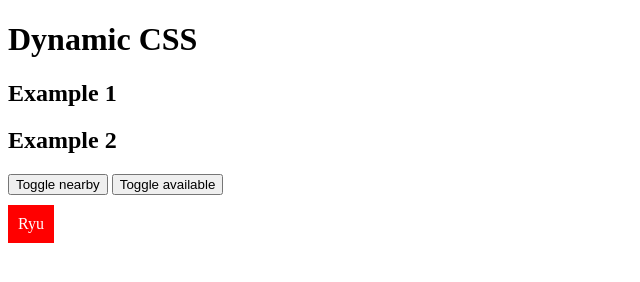
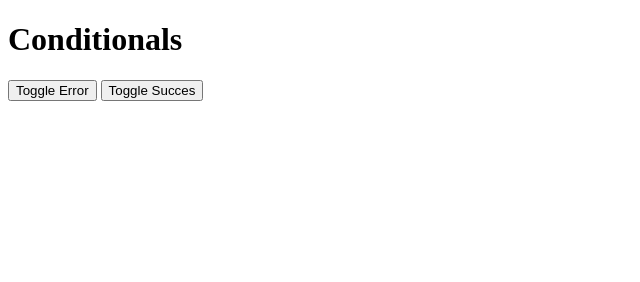
Before and after one commit to Shamzic/VuesJS-tuto, a plain HTML site: page index.html in a window 1280 px wide. Shown: the whole page, without its empty margins (0-640 px from the left). Drawn offline with nearby package versions, Linux system fonts and the light colour scheme.

Commit message:
Tuto VueJS #11 done

```diff
--- a/app.js
+++ b/app.js
@@ -1,18 +1,13 @@
 new Vue({
   el: '#vue-app',
   data: {
-    available: false,
-    nearby: false
+    error: false,
+    succes: false
   },
   methods: {
 
   },
   computed: {
-    compClasses: function () {
-      return {
-        available: this.available,
-        nearby: this.nearby
-      }
-    }
+
   }
 });
--- a/index.html
+++ b/index.html
@@ -8,18 +8,13 @@
   </head>
   <body>
     <div id="vue-app">
-        <h1> Dynamic CSS</h1>
-        <h2> Example 1</h2>
-        <!-- <div v-on:click="available = !available" v-bind:class="{available: available}">
-          <span>Ryu</span>
-        </div>-->
-        <h2> Example 2</h2>
-        <button v-on:click="nearby=!nearby"> Toggle nearby </button>
-        <button v-on:click="available=!available"> Toggle available </button>
-        <div v-bind:class="compClasses">
-          <span>Ryu</span>
-        </div>
-
+      <h1> Conditionals </h1>
+      <button v-on:click="error = !error"> Toggle Error </button>
+      <button v-on:click="succes = !succes"> Toggle Succes </button>
+      <!-- <p v-if="error"> There has been an error</p>
+      <p v-else-if="succes"> Wooo succes</p> -->
+      <p v-show="error"> ERROR </p>
+      <p v-show="succes"> wooooooo SUCCESS </p>
     </div>
     <script src="app.js"></script>
   </body>
```
